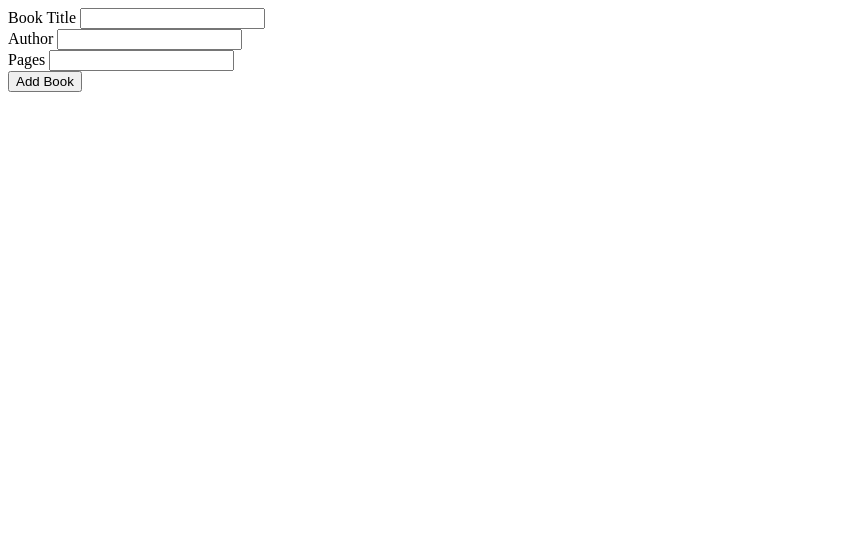
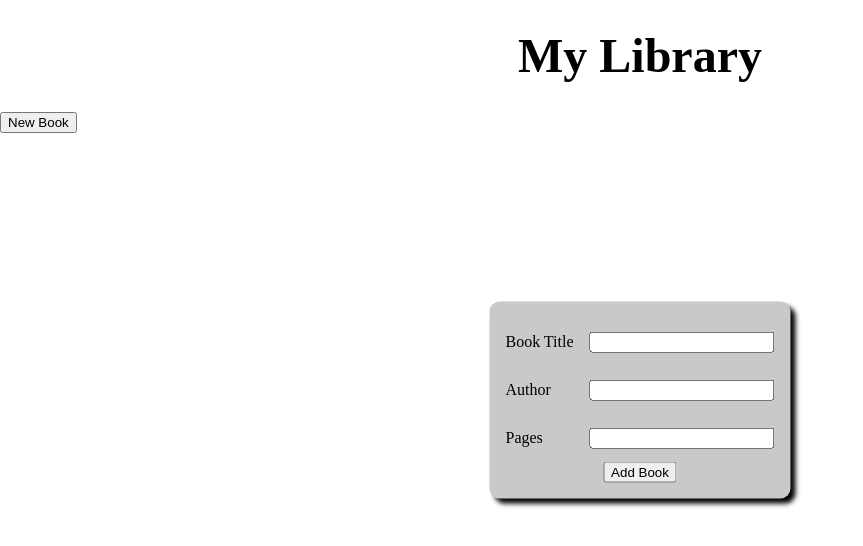
Before and after one commit to gabalbcos/odin-project-library, a plain HTML site: page index.html in a window 1280 px wide. Shown: the whole page, without its empty margins (0-863 px from the left). Drawn offline with Linux system fonts and the light colour scheme.

Commit message:
Add initial form design

```diff
--- a/index.html
+++ b/index.html
@@ -5,10 +5,17 @@
     <meta http-equiv="X-UA-Compatible" content="IE=edge">
     <meta name="viewport" content="width=device-width, initial-scale=1.0">
     <title>Document</title>
+    <link rel="stylesheet" href="reset.css">
     <link rel="stylesheet" href="styles.css">
 </head>
 <body>
-    <form id="contact-form">
+    <header>
+        <h1>My Library</h1>
+    </header>
+
+    <main>
+        <button class="add_book">New Book</button>
+        <form id="contact-form" class="new_book_form">
             <div class="form-control">
                 <label for="title">Book Title</label>
                 <input id="title" name="title" type="text" />
@@ -23,6 +30,7 @@
             </div>
             <button class="btn" type="submit">Add Book</button>
         </form>
+    </main>
 
 </body>
 <script src="script.js"></script>
--- /dev/null
+++ b/reset.css
@@ -0,0 +1,48 @@
+/* http://meyerweb.com/eric/tools/css/reset/
+   v2.0 | 20110126
+   License: none (public domain)
+*/
+
+html, body, div, span, applet, object, iframe,
+h1, h2, h3, h4, h5, h6, p, blockquote, pre,
+a, abbr, acronym, address, big, cite, code,
+del, dfn, em, img, ins, kbd, q, s, samp,
+small, strike, strong, sub, sup, tt, var,
+b, u, i, center,
+dl, dt, dd, ol, ul, li,
+fieldset, form, label, legend,
+table, caption, tbody, tfoot, thead, tr, th, td,
+article, aside, canvas, details, embed,
+figure, figcaption, footer, header, hgroup,
+menu, nav, output, ruby, section, summary,
+time, mark, audio, video {
+	margin: 0;
+	padding: 0;
+	border: 0;
+	font-size: 100%;
+	font: inherit;
+	vertical-align: baseline;
+}
+/* HTML5 display-role reset for older browsers */
+article, aside, details, figcaption, figure,
+footer, header, hgroup, menu, nav, section {
+	display: block;
+}
+body {
+	line-height: 1;
+}
+ol, ul {
+	list-style: none;
+}
+blockquote, q {
+	quotes: none;
+}
+blockquote:before, blockquote:after,
+q:before, q:after {
+	content: '';
+	content: none;
+}
+table {
+	border-collapse: collapse;
+	border-spacing: 0;
+}
--- a/script.js
+++ b/script.js
@@ -1,16 +1,42 @@
-let myLibrary = [];
+let myLibrary = [
+  {
+      "title": "asdasd",
+      "author": "asdas",
+      "pages": "123"
+  },
+  {
+      "title": "lkjh",
+      "author": "kjh",
+      "pages": "765"
+  }
+];
 
+// select the form to get the values
+const form = document.getElementById('contact-form');
 
-const form = document.getElementById('contact-form');
+// dictate what happens after the submit button is pushed
+// tells where the info will go
 
 form.addEventListener('submit', addBookToLibrary);
 
 function addBookToLibrary(event) {
-  // do stuff here
+  // cancel auto refresh
   event.preventDefault();
+
+  // new obj using constructor
   const myFormData = new FormData(event.target);
 
   const formDataObj = {};
   myFormData.forEach((value, key) => (formDataObj[key] = value));
-  console.log(formDataObj);
+  myLibrary.push(formDataObj);
 }
+
+// button to open form
+const FORM = document.querySelector('.new_book_form');
+const BTN_OPEN_FORM = document.querySelector('.add_book');
+
+function toggleFormVisibility() {
+  FORM.classList.toggle('hidden');
+}
+
+BTN_OPEN_FORM.addEventListener('click', toggleFormVisibility)
--- a/styles.css
+++ b/styles.css
@@ -0,0 +1,38 @@
+header {
+    padding: 2rem;
+}
+
+h1 {
+    text-align: center;
+    font-size: 3rem;
+    font-weight: 900;
+}
+
+.new_book_form {
+    display: flex;
+    flex-direction: column;
+    position: absolute;
+    top: 50%;
+    left: 50%;
+    transform: translate(-50%, -50%);
+    background-color: rgb(201, 201, 201);
+    padding: 1rem;
+    line-height: 3rem;
+    border-radius: 10px;
+    box-shadow: 5px 5px 5px black;
+}
+
+.form-control {
+    display: flex;
+    justify-content: space-between;
+    align-items: center;
+    gap: 1rem;
+}
+
+.btn {
+    margin: auto;
+}
+
+.hidden {
+    display: none;
+}
```
Lines whose indentation alone changed are shown as unchanged.
